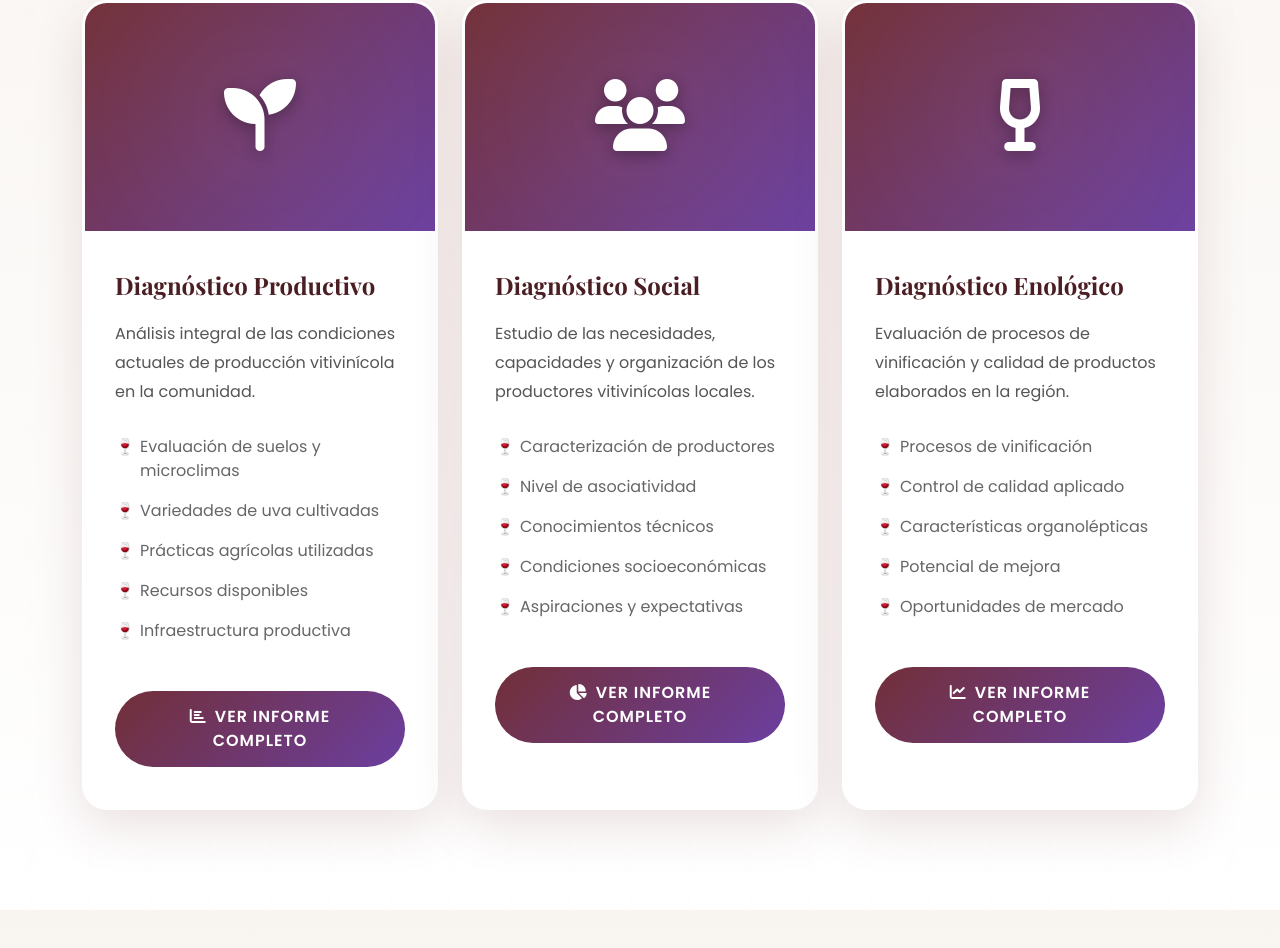
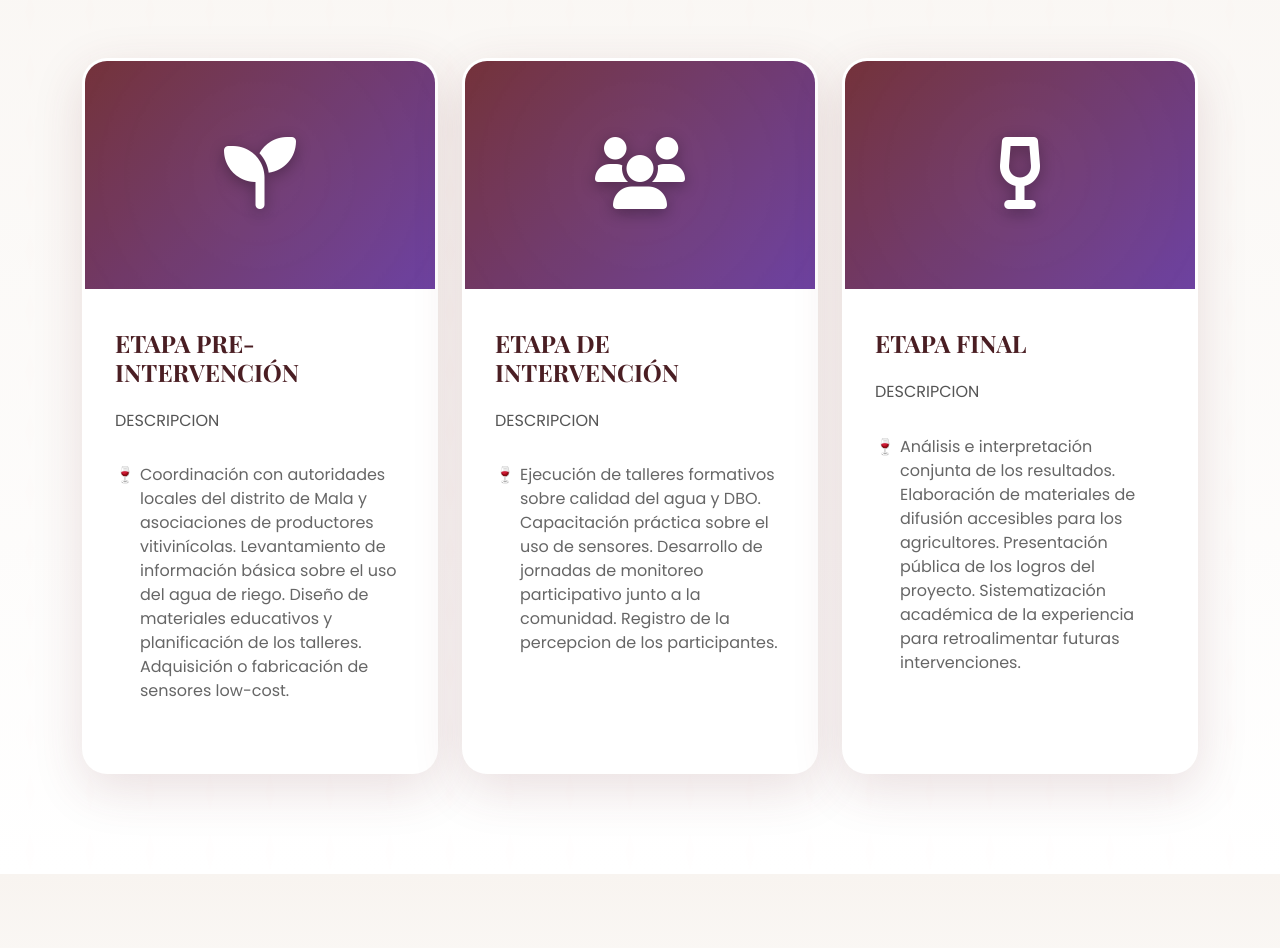
Before and after one commit to Samuelyfm/proyecto-rsu-enologia, a plain HTML site: page index.html in a window 1280 px wide. Shown: the part 2212-3160 px from the top of the page. Drawn offline with nearby package versions, Linux system fonts and the light colour scheme.

Commit message:
Update index.html

```diff
--- a/index.html
+++ b/index.html
@@ -1148,8 +1148,8 @@
     <section id="diagnostico" class="dbo-section">
         <div class="container">
             <div class="section-title">
-                <h2>Diagnóstico Basado en Objetivos (DBO)</h2>
-                <p>Nuestro proyecto se fundamenta en tres pilares estratégicos para el desarrollo vitivinícola comunitario</p>
+                <h2>ETAPAS DE DESARROLLO DEL PROYECTO (DBO)</h2>
+                <p>Nuestro proyecto se fundamenta en tres pilares estratégicos los cuales se detallan a coninuación:</p>
             </div>
 
             <div class="row g-4">
@@ -1161,18 +1161,11 @@
                             </div>
                         </div>
                         <div class="dbo-card-body">
-                            <h4>Diagnóstico Productivo</h4>
-                            <p>Análisis integral de las condiciones actuales de producción vitivinícola en la comunidad.</p>
+                            <h4>ETAPA PRE-INTERVENCIÓN</h4>
+                            <p>DESCRIPCION</p>
                             <ul>
-                                <li>Evaluación de suelos y microclimas</li>
-                                <li>Variedades de uva cultivadas</li>
-                                <li>Prácticas agrícolas utilizadas</li>
-                                <li>Recursos disponibles</li>
-                                <li>Infraestructura productiva</li>
+                                <li>Coordinación con autoridades locales del distrito de Mala y asociaciones de productores vitivinícolas. Levantamiento de información básica sobre el uso del agua de riego. Diseño de materiales educativos y planificación de los talleres. Adquisición o fabricación de sensores low-cost.</li>
                             </ul>
-                            <button class="btn btn-dbo" onclick="openReport('productivo')">
-                                <i class="fas fa-chart-bar me-2"></i>Ver Informe Completo
-                            </button>
                         </div>
                     </div>
                 </div>
@@ -1185,18 +1178,11 @@
                             </div>
                         </div>
                         <div class="dbo-card-body">
-                            <h4>Diagnóstico Social</h4>
-                            <p>Estudio de las necesidades, capacidades y organización de los productores vitivinícolas locales.</p>
+                            <h4>ETAPA DE INTERVENCIÓN</h4>
+                            <p>DESCRIPCION</p>
                             <ul>
-                                <li>Caracterización de productores</li>
-                                <li>Nivel de asociatividad</li>
-                                <li>Conocimientos técnicos</li>
-                                <li>Condiciones socioeconómicas</li>
-                                <li>Aspiraciones y expectativas</li>
+                                <li>Ejecución de talleres formativos sobre calidad del agua y DBO. Capacitación práctica sobre el uso de sensores. Desarrollo de jornadas de monitoreo participativo junto a la comunidad. Registro de la percepcion de los participantes.</li>
                             </ul>
-                            <button class="btn btn-dbo" onclick="openReport('social')">
-                                <i class="fas fa-chart-pie me-2"></i>Ver Informe Completo
-                            </button>
                         </div>
                     </div>
                 </div>
@@ -1209,18 +1195,11 @@
                             </div>
                         </div>
                         <div class="dbo-card-body">
-                            <h4>Diagnóstico Enológico</h4>
-                            <p>Evaluación de procesos de vinificación y calidad de productos elaborados en la región.</p>
+                            <h4>ETAPA FINAL</h4>
+                            <p>DESCRIPCION</p>
                             <ul>
-                                <li>Procesos de vinificación</li>
-                                <li>Control de calidad aplicado</li>
-                                <li>Características organolépticas</li>
-                                <li>Potencial de mejora</li>
-                                <li>Oportunidades de mercado</li>
+                                <li>Análisis e interpretación conjunta de los resultados. Elaboración de materiales de difusión accesibles para los agricultores. Presentación pública de los logros del proyecto. Sistematización académica de la experiencia para retroalimentar futuras intervenciones.</li>
                             </ul>
-                            <button class="btn btn-dbo" onclick="openReport('enologico')">
-                                <i class="fas fa-chart-line me-2"></i>Ver Informe Completo
-                            </button>
                         </div>
                     </div>
                 </div>
@@ -1414,7 +1393,7 @@
 
             <div class="footer-bottom">
                 <p style="font-size: 1.1rem; font-weight: 600;">🍇 Proyecto de Responsabilidad Social Universitaria - Diagnóstico Vitivinícola Comunitario 🍷</p>
-                <p>&copy; 2025 Ingeniería en Enología y Viticultura - Todos los derechos reservados</p>
+                <p>&copy; 2025 Ingeniería en Enología y Viticultura - Ysac Samuel - Todos los derechos reservados</p>
                 <p style="font-style: italic; color: var(--gold-accent);">"Cultivando conocimiento, cosechando desarrollo social"</p>
             </div>
         </div>
@@ -1517,4 +1496,5 @@
         });
     </script>
 </body>
+
 </html>
```
